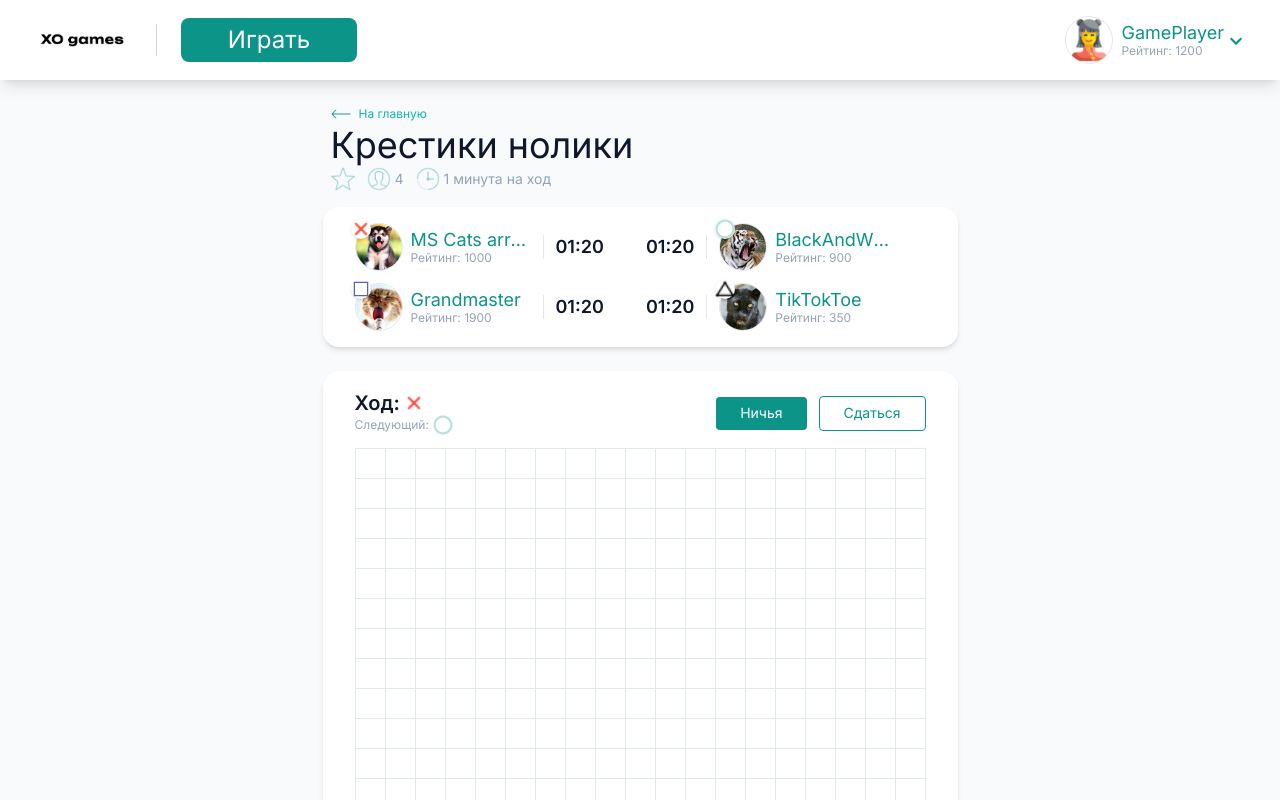
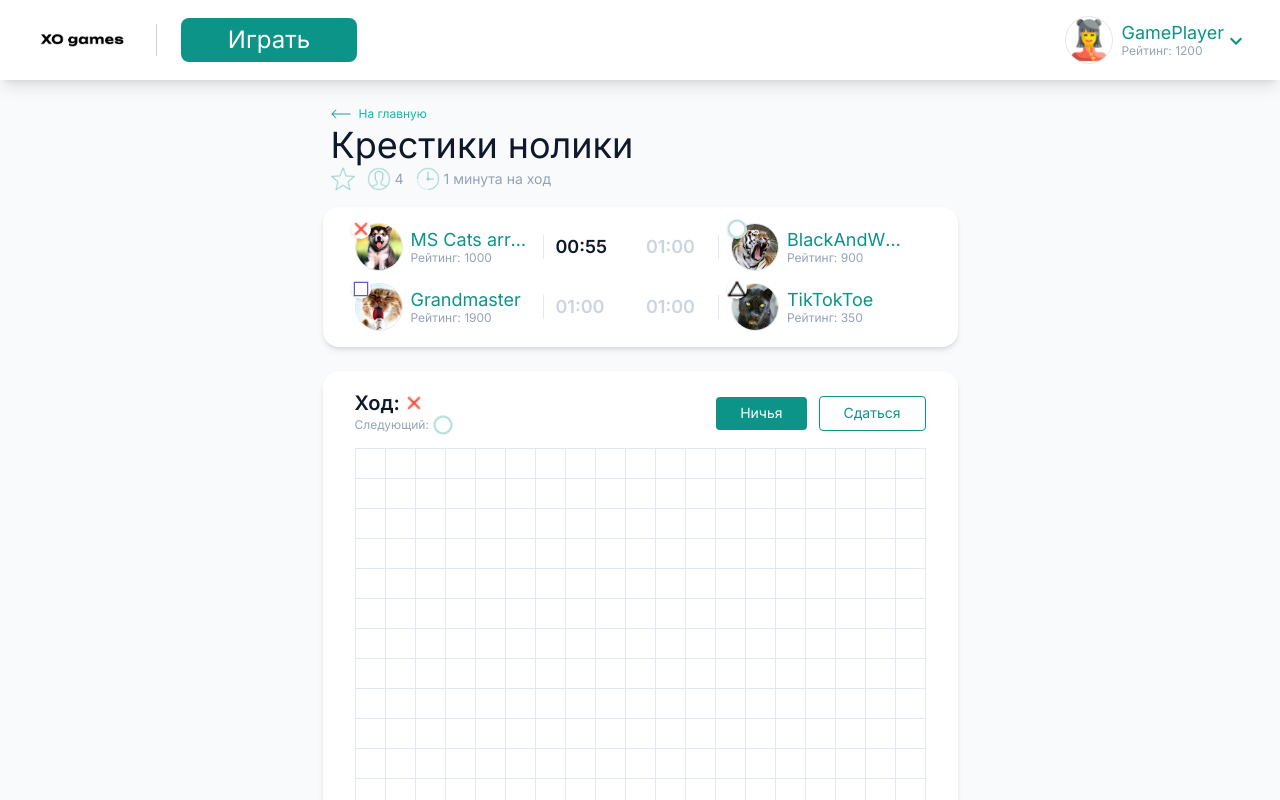
Before and after one commit to FilmartGit/tik-tak-toe, a Next.js app: page / in a window 1280 px wide. Shown: the top 800 px of the page. Built offline with nearby package versions, Linux system fonts and the light colour scheme.

Commit message:
Добавлен таймер обратного отсчета на игроке, который ходит.

```diff
--- a/components/game/game-field.jsx
+++ b/components/game/game-field.jsx
@@ -3,9 +3,7 @@
 import { GameSymbole } from "./game-symbol";
 import { useGameState } from "./use-game-state";
 
-export function GameField({ className, playersCount }) {
-
-  const { cells, nextMove, currentMove, handleCellClick} = useGameState(playersCount);
+export function GameField({ className, playersCount, cells, currentMove, nextMove, handleCellClick }) {
 
   const action = (
     <>
--- a/components/game/game-info.jsx
+++ b/components/game/game-info.jsx
@@ -1,14 +1,12 @@
 import { clsx } from "clsx";
 import { Profile } from "../profile/profile";
-import avatarSrc from "../header/icons8-women-48.png";
-import { CrossIcons } from "./icons/cross";
-import { CircleIcons } from "./icons/circle";
 import { GameSymbole } from "./game-symbol";
 import { GAME_SYMBOL } from "./constants";
 import avatarSrc1 from "./images/avatar-1.png";
 import avatarSrc2 from "./images/avatar-2.jpg";
 import avatarSrc3 from "./images/avatar-3.jpg";
 import avatarSrc4 from "./images/avatar-4.jpg";
+import { useEffect, useState } from "react";
 
 const players = [
   {
@@ -41,7 +39,7 @@
   },
 ];
 
-export function GameInfo({ className, playersCount }) {
+export function GameInfo({ className, playersCount, currentMove }) {
   return (
     <div
       className={clsx(
@@ -50,13 +48,37 @@
       )}
     >
       {players.slice(0, playersCount).map((player, index) => (
-        <PlayerInfo key={player.id} playerInfo={player} isRight={index % 2}/>
+        <PlayerInfo
+          key={player.id}
+          playerInfo={player}
+          isRight={index % 2}
+          isTimingRunnig={currentMove === player.symbol}
+        />
       ))}
     </div>
   );
 }
 
-function PlayerInfo({ playerInfo, isRight }) {
+function PlayerInfo({ playerInfo, isRight, isTimingRunnig }) {
+  const [seconds, setSeconds] = useState(60);
+  let minuteString = String(Math.floor(seconds / 60)).padStart(2, "0");
+  let secondString = String(seconds % 60).padStart(2, "0");
+
+  const isDangers = seconds < 10;
+
+  useEffect(() => {
+    let interval = false;
+    if (isTimingRunnig) {
+      interval = setInterval(() => {
+        setSeconds((lastSeconds) => Math.max(lastSeconds - 1, 0));
+      }, 1000);
+    }
+    return () => {
+      clearInterval(interval);
+      setSeconds(60);
+    };
+  }, [isTimingRunnig]);
+
   return (
     <div className="flex items-center">
       <div className={clsx("relative", isRight && "order-3")}>
@@ -75,11 +97,13 @@
       ></div>
       <div
         className={clsx(
-          "text-slate-900 text-lg font-semibold",
+          " text-lg font-semibold w-[60px]",
           isRight && "order-1",
+          isDangers ? "text-orange-500" :
+            isTimingRunnig ? "text-slate-900" : "text-slate-300",
         )}
       >
-        01:20
+        {minuteString}:{secondString}
       </div>
     </div>
   );
--- a/components/game/index.js
+++ b/components/game/index.js
@@ -1,3 +1,4 @@
 export { GameTitle } from './game-title';
 export { GameInfo } from './game-info';
 export { GameField } from './game-field';
+export { useGameState } from './use-game-state';
--- a/pages/index.jsx
+++ b/pages/index.jsx
@@ -1,20 +1,32 @@
 import { Header } from "../components/header";
-import { GameField, GameTitle } from "../components/game";
+import { GameField, GameTitle, useGameState } from "../components/game";
 import { GameInfo } from "../components/game";
 import { useState } from "react";
 
 // Главная функция приложения
 export default function HomePages() {
-
   const [playersCount, setPlayerCount] = useState(4);
+  const { cells, nextMove, currentMove, handleCellClick } =
+    useGameState(playersCount);
 
   return (
     <div className="bg-slate-50 min-h-screen">
       <Header />
       <main className="pt-6 mx-auto w-max">
         <GameTitle playersCount={playersCount} />
-        <GameInfo playersCount={playersCount} className="mt-4" />
-        <GameField playersCount={playersCount} className="mt-6" />
+        <GameInfo
+          playersCount={playersCount}
+          currentMove={currentMove}
+          className="mt-4"
+        />
+        <GameField
+          playersCount={playersCount}
+          cells={cells}
+          currentMove={currentMove}
+          nextMove={nextMove}
+          handleCellClick={handleCellClick}
+          className="mt-6"
+        />
       </main>
     </div>
   );
```
